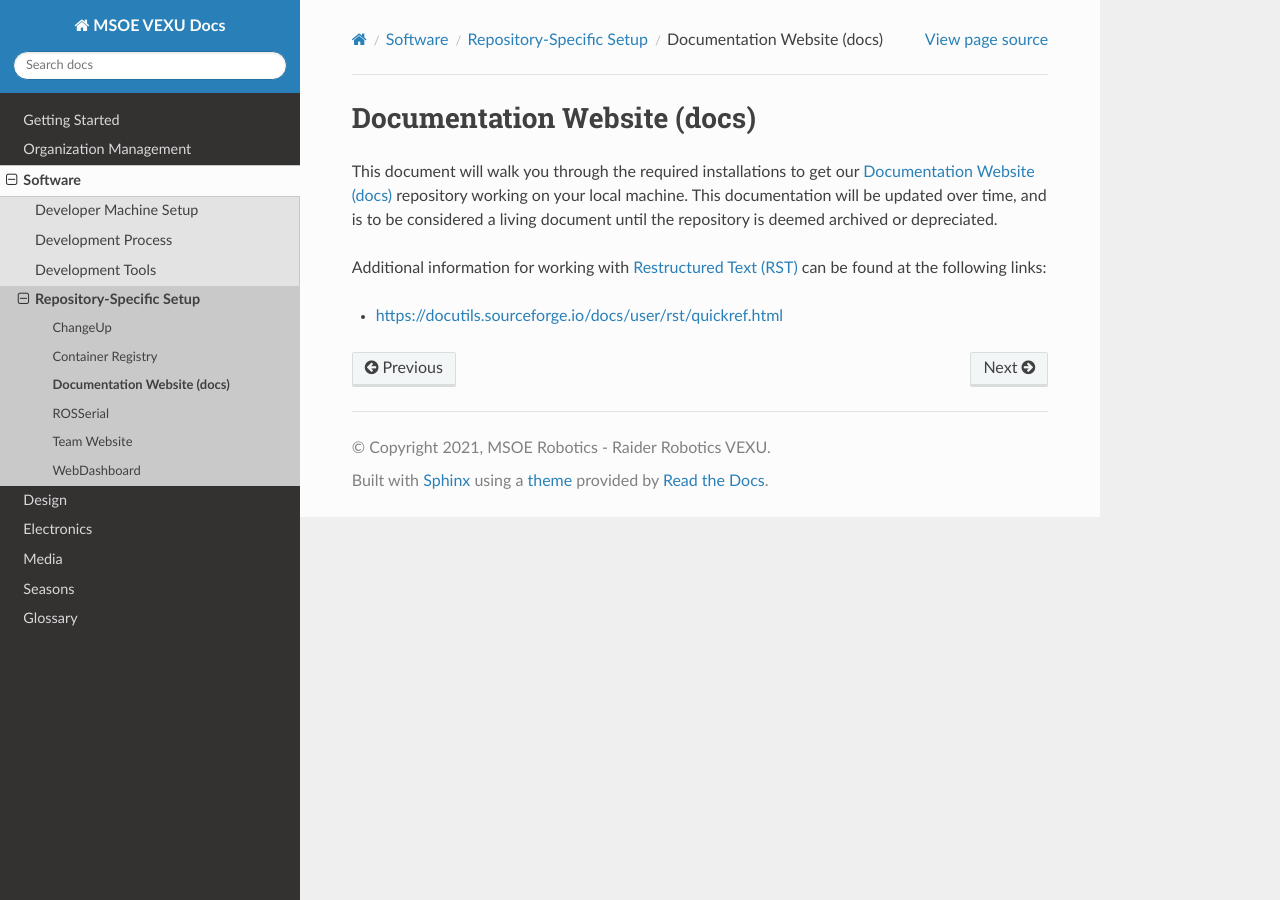
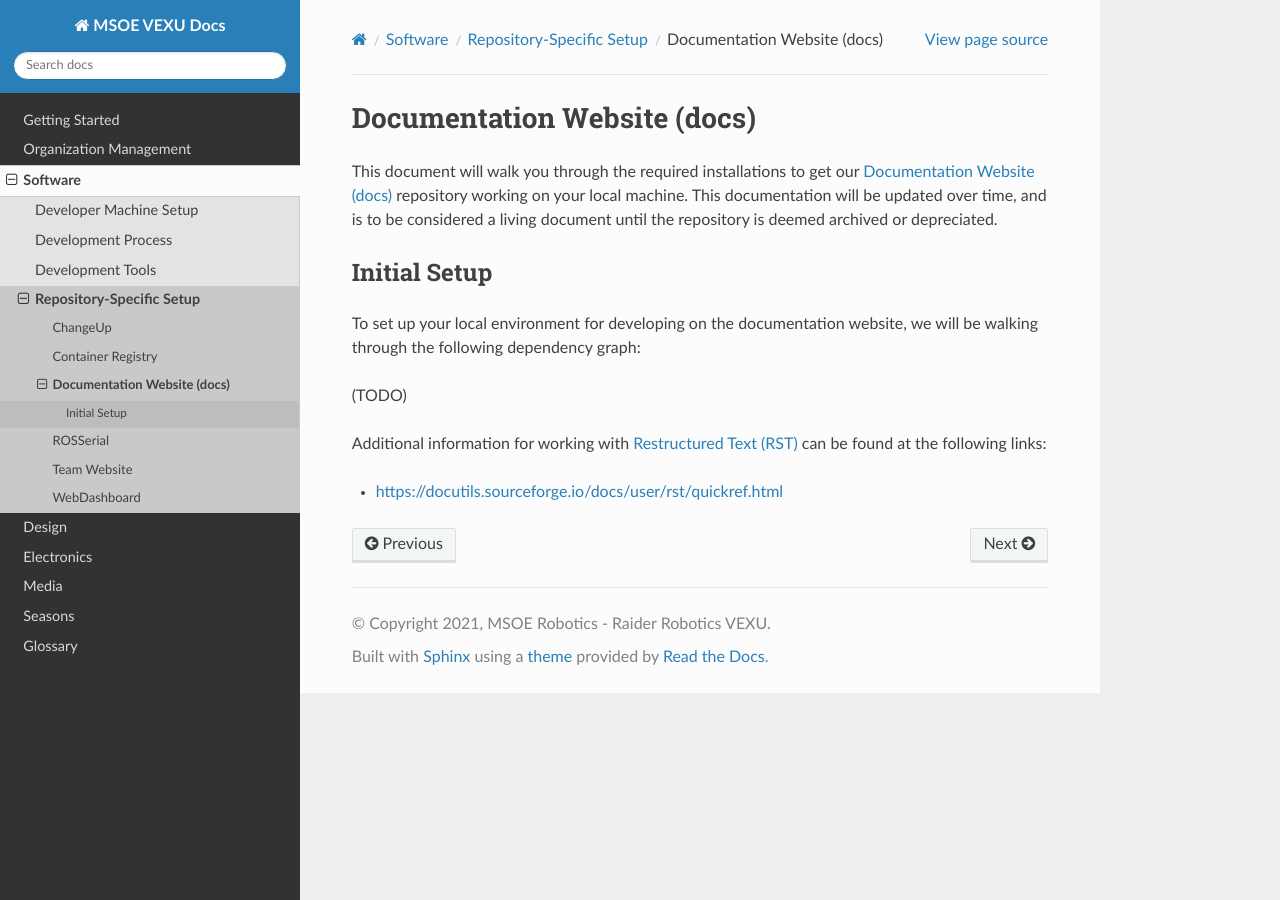
Before and after one commit to msoe-vex/docs, a Sphinx documentation site: the page built from source/software/repository-setup/docs.rst, in a window 1280 px wide. Built offline with Sphinx 7.4.7 and the Read the Docs theme 2.0.0, drawn with Linux system fonts in a browser that asks for light colours.

Commit message:
Added first instructions for Documentation Website setup

```diff
--- a/source/software/repository-setup/docs.rst
+++ b/source/software/repository-setup/docs.rst
@@ -1,5 +1,6 @@
 .. This document outlines the process of configuring a development environment for the project
 
+============================
 Documentation Website (docs)
 ============================
 
@@ -7,6 +8,13 @@ This document will walk you through the required installations to get our `Docum
 
 __ https://github.com/msoe-vex/docs
 
+Initial Setup
+=============
+
+To set up your local environment for developing on the documentation website, we will be walking through the following dependency graph:
+
+(TODO)
+
 Additional information for working with :term:`Restructured Text (RST)` can be found at the following links:
 
 - https://docutils.sourceforge.io/docs/user/rst/quickref.html
```
